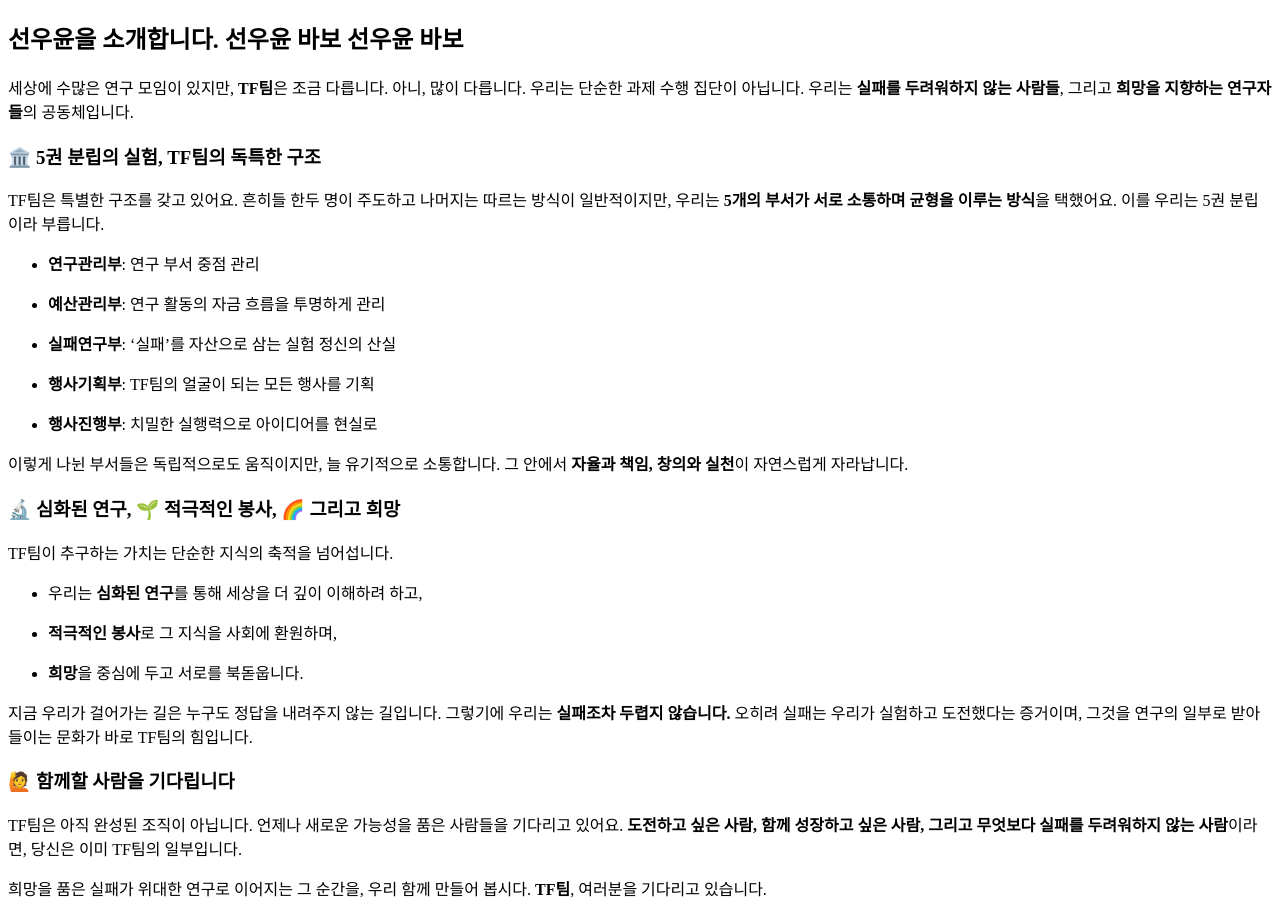
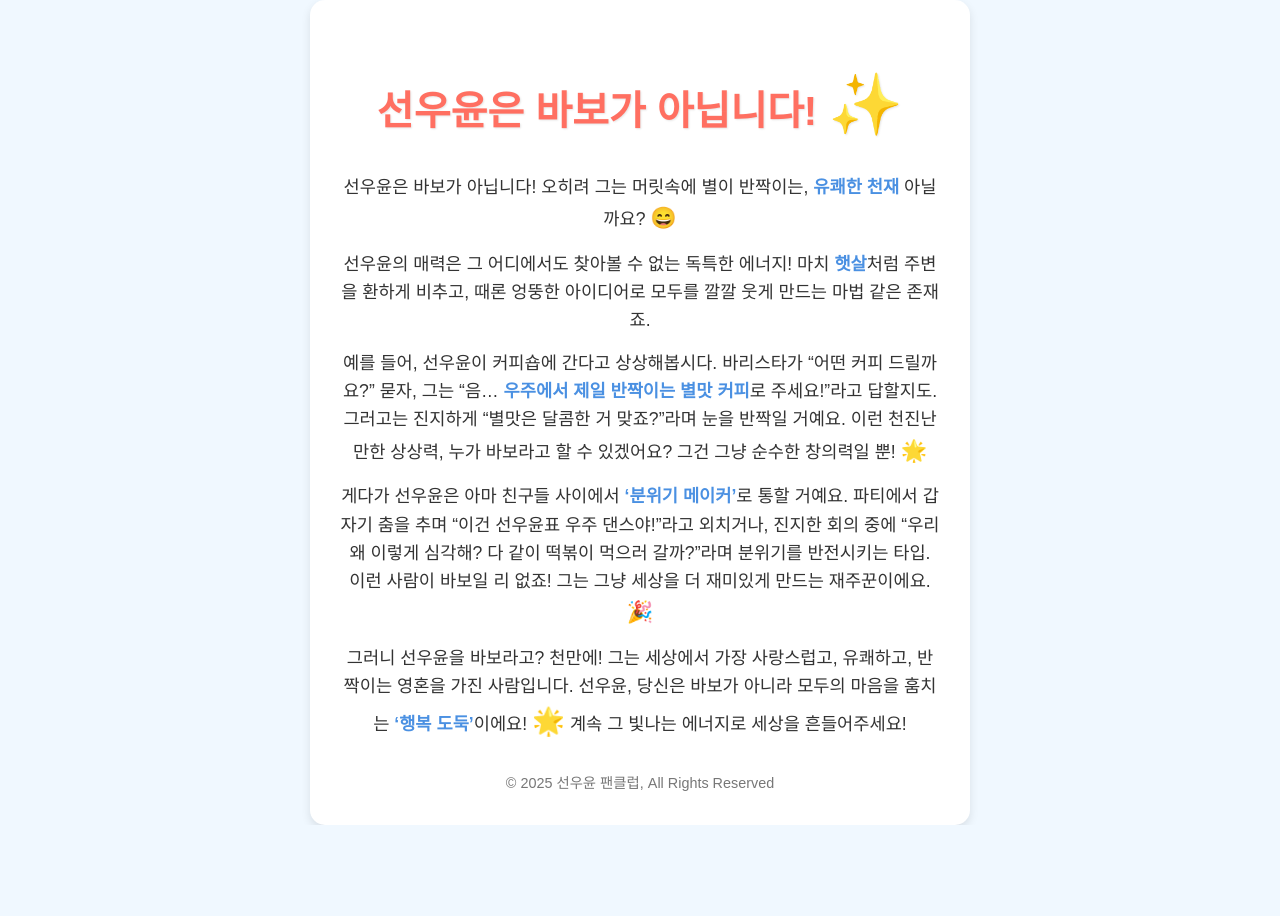
Before and after one commit to windy119/tf-ad, a plain HTML site: page index.html in a window 1280 px wide. After the commit the page ends 825 px from the top, so only its background shows below. Drawn offline with Linux system fonts and the light colour scheme.

Commit message:
Update index.html

```diff
--- a/index.html
+++ b/index.html
@@ -1,47 +1,67 @@
 <!DOCTYPE html>
 <html lang="ko">
-  <head>
-    <meta charset="utf-8">
-    <meta name="viewport" content="width=device-width, initial-scale=1">
-    <title>TF팀 소개</title>
-  </head>
-  <body>
-    <h2 id="intro">선우윤을 소개합니다. 선우윤 바보 선우윤 바보 </h2>
-
-    <p>세상에 수많은 연구 모임이 있지만, <strong>TF팀</strong>은 조금 다릅니다. 아니, 많이 다릅니다.
-    우리는 단순한 과제 수행 집단이 아닙니다. 우리는 <strong>실패를 두려워하지 않는 사람들</strong>, 그리고 <strong>희망을 지향하는 연구자들</strong>의 공동체입니다.</p>
-    <h3 id="five-split">🏛️ 5권 분립의 실험, TF팀의 독특한 구조</h3>
-    <p>TF팀은 특별한 구조를 갖고 있어요. 흔히들 한두 명이 주도하고 나머지는 따르는 방식이 일반적이지만, 우리는 <strong>5개의 부서가 서로 소통하며 균형을 이루는 방식</strong>을 택했어요. 이를 우리는 5권 분립이라 부릅니다.</p>
-    <ul>
-    <li><p><strong>연구관리부</strong>: 연구 부서 중점 관리</p>
-    </li>
-    <li><p><strong>예산관리부</strong>: 연구 활동의 자금 흐름을 투명하게 관리</p>
-    </li>
-    <li><p><strong>실패연구부</strong>: ‘실패’를 자산으로 삼는 실험 정신의 산실</p>
-    </li>
-    <li><p><strong>행사기획부</strong>: TF팀의 얼굴이 되는 모든 행사를 기획</p>
-    </li>
-    <li><p><strong>행사진행부</strong>: 치밀한 실행력으로 아이디어를 현실로</p>
-    </li>
-    </ul>
-    <p>이렇게 나뉜 부서들은 독립적으로도 움직이지만, 늘 유기적으로 소통합니다. 그 안에서 <strong>자율과 책임, 창의와 실천</strong>이 자연스럽게 자라납니다.</p>
-    <h3 id="focus">🔬 심화된 연구, 🌱 적극적인 봉사, 🌈 그리고 희망</h3>
-    <p>TF팀이 추구하는 가치는 단순한 지식의 축적을 넘어섭니다.</p>
-    <ul>
-    <li><p>우리는 <strong>심화된 연구</strong>를 통해 세상을 더 깊이 이해하려 하고,</p>
-    </li>
-    <li><p><strong>적극적인 봉사</strong>로 그 지식을 사회에 환원하며,</p>
-    </li>
-    <li><p><strong>희망</strong>을 중심에 두고 서로를 북돋웁니다.</p>
-    </li>
-    </ul>
-    <p>지금 우리가 걸어가는 길은 누구도 정답을 내려주지 않는 길입니다. 그렇기에 우리는 <strong>실패조차 두렵지 않습니다.</strong>
-    오히려 실패는 우리가 실험하고 도전했다는 증거이며, 그것을 연구의 일부로 받아들이는 문화가 바로 TF팀의 힘입니다.</p>
-    <h3 id="contrib">🙋 함께할 사람을 기다립니다</h3>
-    <p>TF팀은 아직 완성된 조직이 아닙니다. 언제나 새로운 가능성을 품은 사람들을 기다리고 있어요.
-    <strong>도전하고 싶은 사람, 함께 성장하고 싶은 사람, 그리고 무엇보다 실패를 두려워하지 않는 사람</strong>이라면,
-    당신은 이미 TF팀의 일부입니다.</p>
-    <p>희망을 품은 실패가 위대한 연구로 이어지는 그 순간을, 우리 함께 만들어 봅시다.
-    <strong>TF팀</strong>, 여러분을 기다리고 있습니다.</p>
-  </body>
+<head>
+    <meta charset="UTF-8">
+    <meta name="viewport" content="width=device-width, initial-scale=1.0">
+    <title>선우윤은 바보가 아닙니다!</title>
+    <style>
+        body {
+            font-family: 'Arial', sans-serif;
+            background-color: #f0f8ff;
+            color: #333;
+            line-height: 1.6;
+            margin: 0;
+            padding: 0;
+            display: flex;
+            justify-content: center;
+            align-items: center;
+            min-height: 100vh;
+        }
+        .container {
+            max-width: 600px;
+            background-color: #fff;
+            padding: 30px;
+            border-radius: 15px;
+            box-shadow: 0 4px 10px rgba(0, 0, 0, 0.1);
+            text-align: center;
+        }
+        h1 {
+            color: #ff6f61;
+            font-size: 2.5em;
+            margin-bottom: 20px;
+            text-shadow: 1px 1px 2px rgba(0, 0, 0, 0.1);
+        }
+        p {
+            font-size: 1.1em;
+            margin: 15px 0;
+        }
+        .highlight {
+            color: #4a90e2;
+            font-weight: bold;
+        }
+        .star {
+            color: #ffd700;
+            font-size: 1.5em;
+        }
+        .emoji {
+            font-size: 1.2em;
+        }
+        footer {
+            margin-top: 30px;
+            font-size: 0.9em;
+            color: #777;
+        }
+    </style>
+</head>
+<body>
+    <div class="container">
+        <h1>선우윤은 바보가 아닙니다! <span class="star">✨</span></h1>
+        <p>선우윤은 바보가 아닙니다! 오히려 그는 머릿속에 별이 반짝이는, <span class="highlight">유쾌한 천재</span> 아닐까요? <span class="emoji">😄</span></p>
+        <p>선우윤의 매력은 그 어디에서도 찾아볼 수 없는 독특한 에너지! 마치 <span class="highlight">햇살</span>처럼 주변을 환하게 비추고, 때론 엉뚱한 아이디어로 모두를 깔깔 웃게 만드는 마법 같은 존재죠.</p>
+        <p>예를 들어, 선우윤이 커피숍에 간다고 상상해봅시다. 바리스타가 “어떤 커피 드릴까요?” 묻자, 그는 “음… <span class="highlight">우주에서 제일 반짝이는 별맛 커피</span>로 주세요!”라고 답할지도. 그러고는 진지하게 “별맛은 달콤한 거 맞죠?”라며 눈을 반짝일 거예요. 이런 천진난만한 상상력, 누가 바보라고 할 수 있겠어요? 그건 그냥 순수한 창의력일 뿐! <span class="emoji">🌟</span></p>
+        <p>게다가 선우윤은 아마 친구들 사이에서 <span class="highlight">‘분위기 메이커’</span>로 통할 거예요. 파티에서 갑자기 춤을 추며 “이건 선우윤표 우주 댄스야!”라고 외치거나, 진지한 회의 중에 “우리 왜 이렇게 심각해? 다 같이 떡볶이 먹으러 갈까?”라며 분위기를 반전시키는 타입. 이런 사람이 바보일 리 없죠! 그는 그냥 세상을 더 재미있게 만드는 재주꾼이에요. <span class="emoji">🎉</span></p>
+        <p>그러니 선우윤을 바보라고? 천만에! 그는 세상에서 가장 사랑스럽고, 유쾌하고, 반짝이는 영혼을 가진 사람입니다. 선우윤, 당신은 바보가 아니라 모두의 마음을 훔치는 <span class="highlight">‘행복 도둑’</span>이에요! <span class="star">🌟</span> 계속 그 빛나는 에너지로 세상을 흔들어주세요!</p>
+        <footer>© 2025 선우윤 팬클럽, All Rights Reserved</footer>
+    </div>
+</body>
 </html>
```
